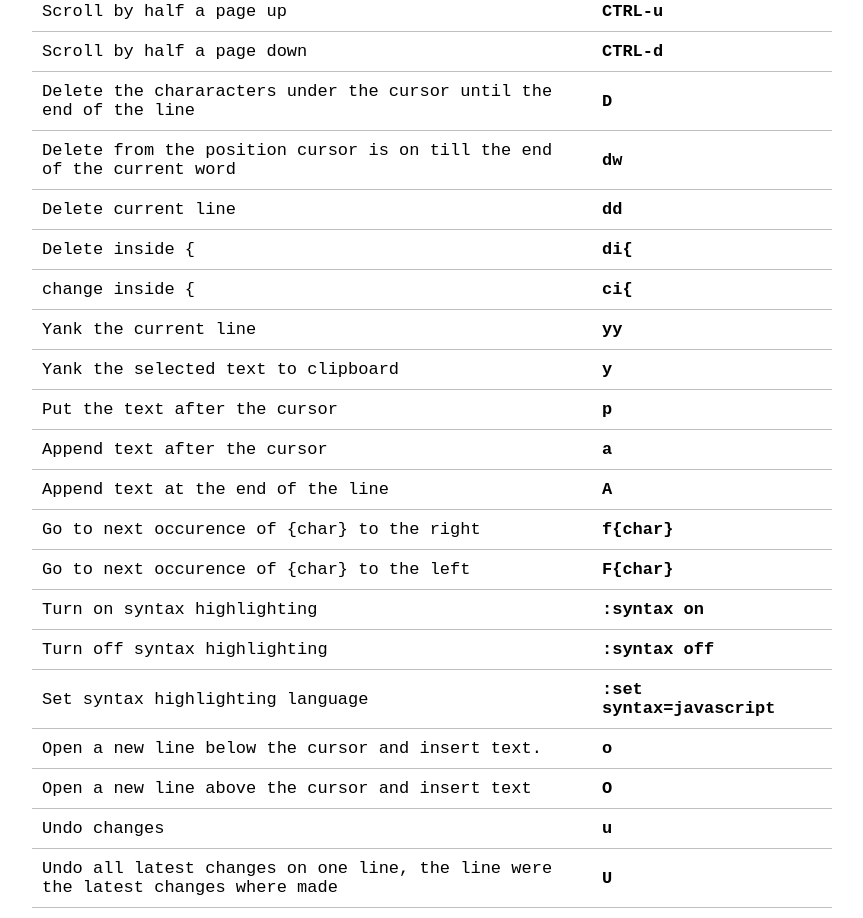
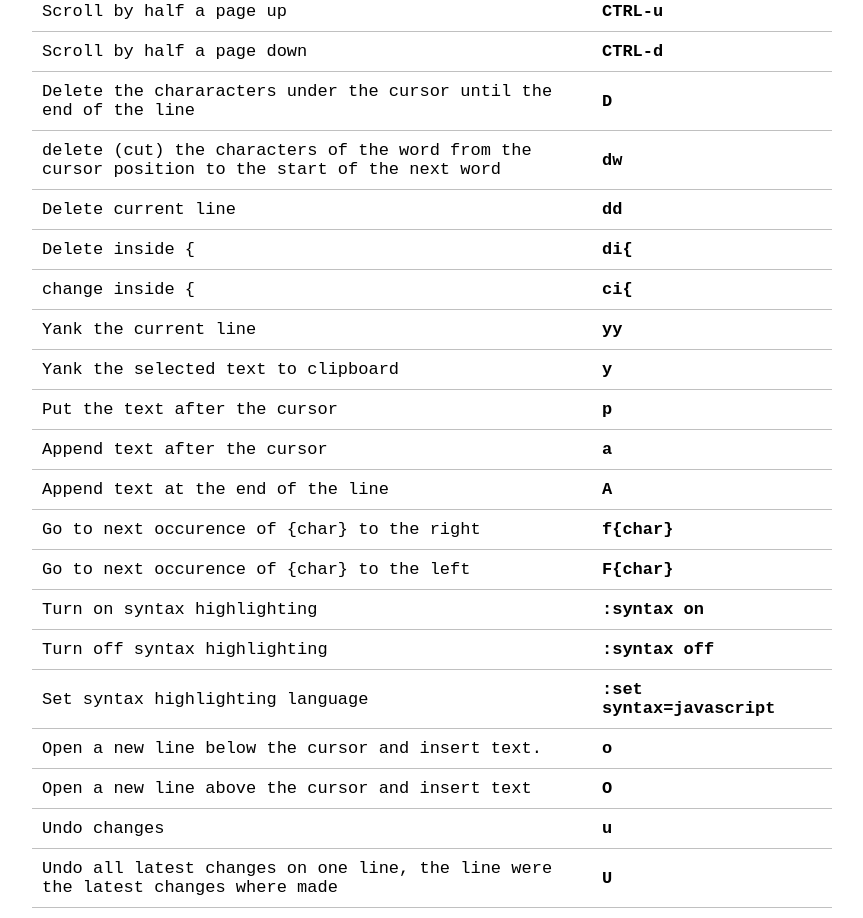
Before and after one commit to yann-yinn/vim-interactive-cheat-sheet, a React (Create React App) app: page / in a window 1280 px wide. Shown: the part 1360-2278 px from the top of the page, without its empty margins (208-1071 px from the left). Built offline with nearby package versions, Linux system fonts and the light colour scheme.

Commit message:
more accurate explanation of dw

```diff
--- a/src/commands.js
+++ b/src/commands.js
@@ -137,7 +137,7 @@ export default [
   },
   {
     label:
-      "Delete from the position cursor is on till the end of the current word",
+      "delete (cut) the characters of the word from the cursor position to the start of the next word",
     command: "dw",
     keywords: "delete word cut end"
   },
```
